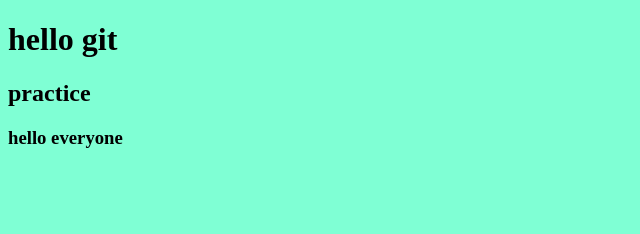
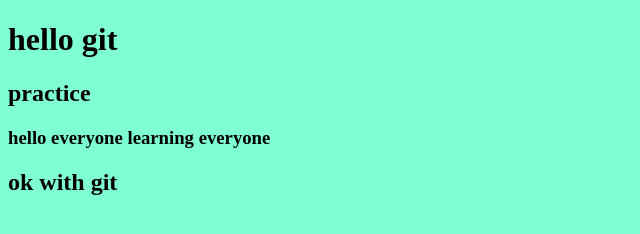
Before and after one commit to Sirishareddy03/github-practice, a plain HTML site: page index.html in a window 1280 px wide. Shown: the whole page, without its empty margins (0-640 px from the left). Drawn offline with Linux system fonts and the light colour scheme.

Commit message:
adding new line

```diff
--- a/index.html
+++ b/index.html
@@ -9,7 +9,8 @@
 <body>
     <h1>hello git</h1>
     <h2>practice</h2>
-    <h3>hello everyone</h3>
+    <h3>hello everyone learning everyone</h3>
+    <h2>ok with git</h2>
     <script src="./script.js"></script>
 </body>
 </html>
```
